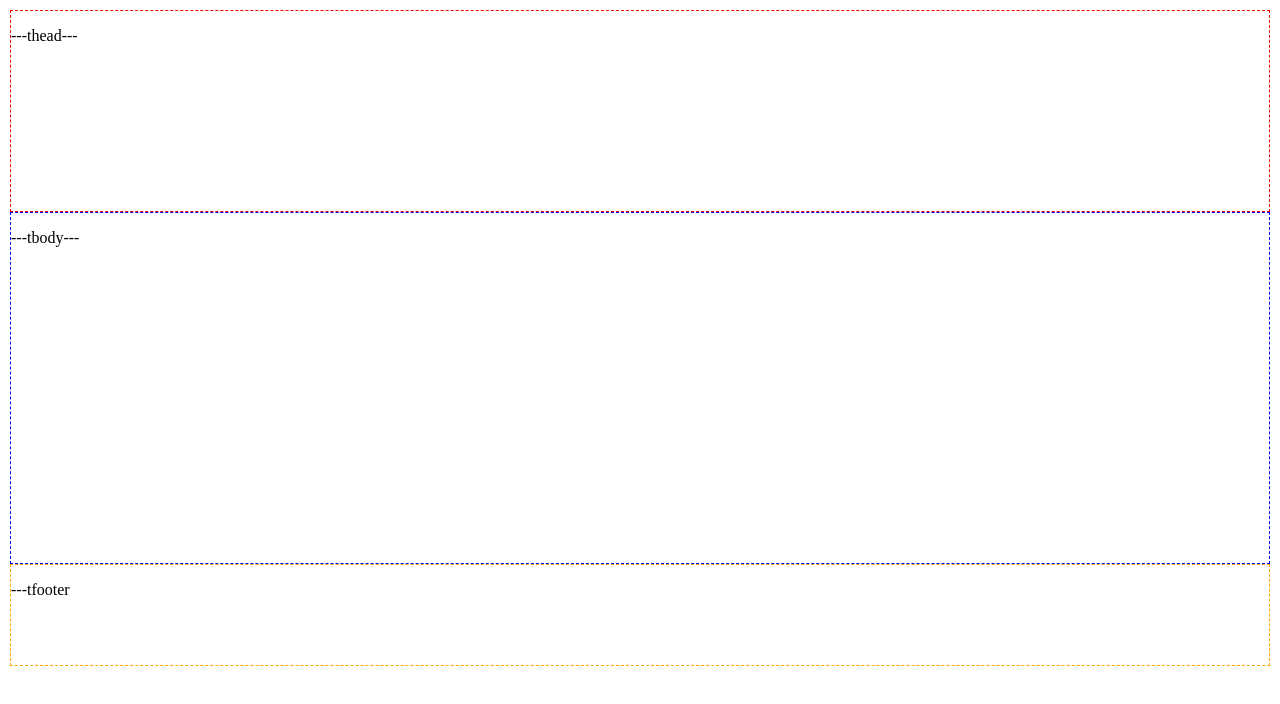
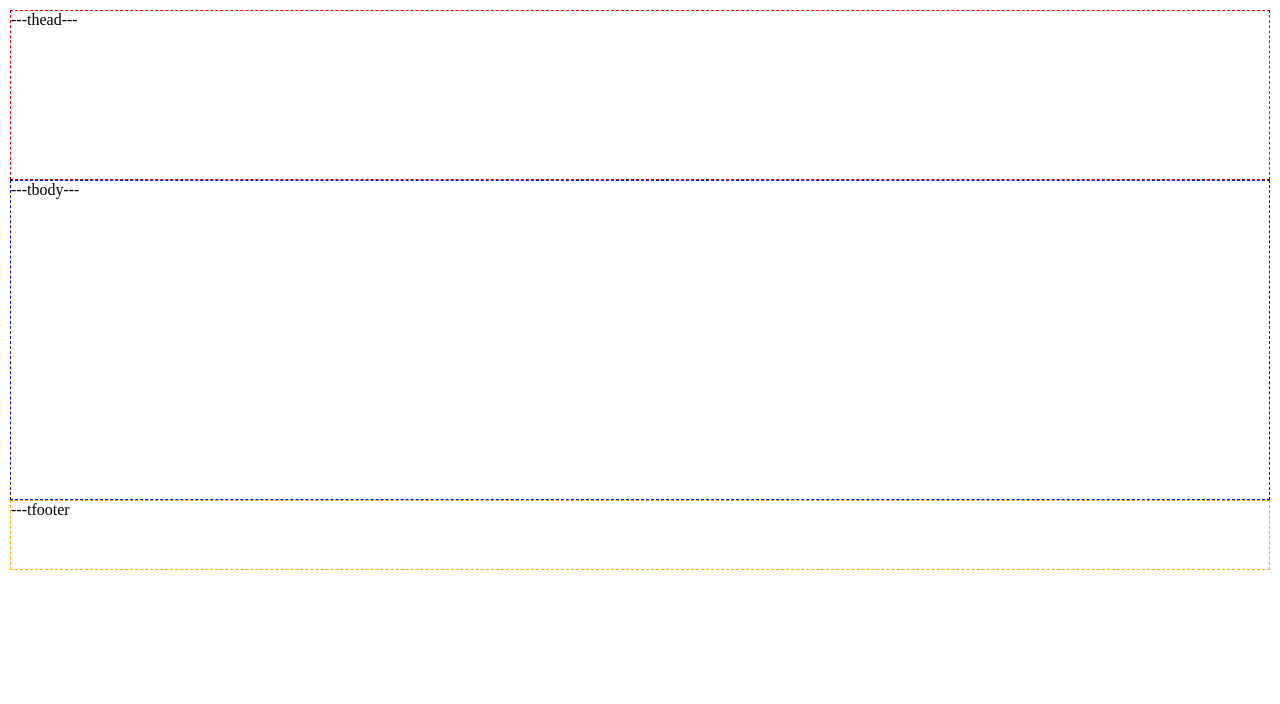
Before and after one commit to Pyzuriaka/pyzuriaka.github.io, a plain HTML site: page index.html in a window 1280 px wide. Drawn offline with Linux system fonts and the light colour scheme.

Commit message:
Update style.css

```diff
--- a/style.css
+++ b/style.css
@@ -6,6 +6,10 @@ body {
   background-color: #FFF;
   margin: 5px;
   padding: 5px;
+}
+
+p {
+	margin: 0 auto;
 }
 
 .thead {
```
